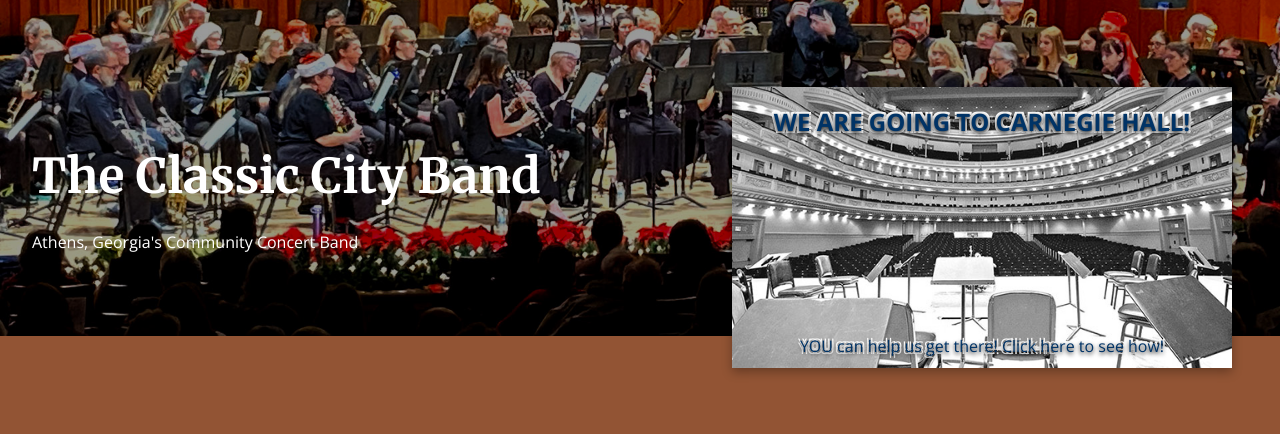
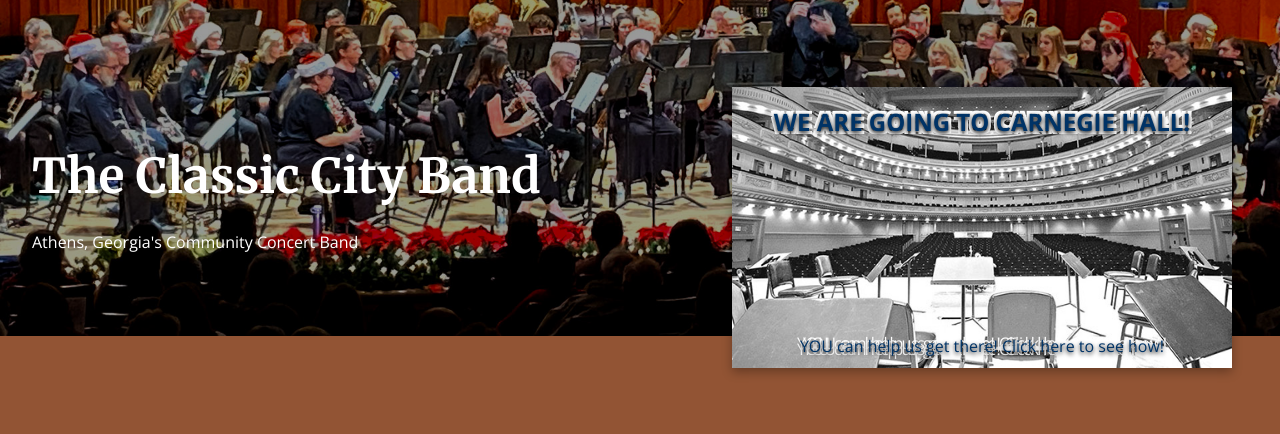
Before and after one commit to webmasterCCB/CCBwebsite, a Jekyll site: the page built from index.html, in a window 1280 px wide. Shown: the part 256-690 px from the top of the page. Built offline with Jekyll 4.4.1, drawn with Linux system fonts in a browser that asks for light colours.

Commit message:
Update style.css

```diff
--- a/assets/css/style.css
+++ b/assets/css/style.css
@@ -138,10 +138,10 @@ nav a:hover {
   color: var(--primary-navy);
   text-shadow:
     0 2px 4px rgba(0,0,0,1),
-    -2px -2px 0 #fff,
-    2px -2px 0 #fff,
-    -2px 2px 0 #fff,
-    2px 2px 0 #fff;
+    -3px -3px 0 #fff,
+    3px -3px 0 #fff,
+    -3px 3px 0 #fff,
+    3px 3px 0 #fff;
   width: 100%;
   text-align: center;
 }
@@ -155,10 +155,10 @@ nav a:hover {
   color: var(--primary-navy);
   text-shadow:
     0 2px 4px rgba(0,0,0,1),
-    -2px -2px 0 #fff,
-    2px -2px 0 #fff,
-    -2px 2px 0 #fff,
-    2px 2px 0 #fff;
+    -3px -3px 0 #fff,
+    3px -3px 0 #fff,
+    -3px 3px 0 #fff,
+    3px 3px 0 #fff;
   width: 100%;
   text-align: center;
 }
```
